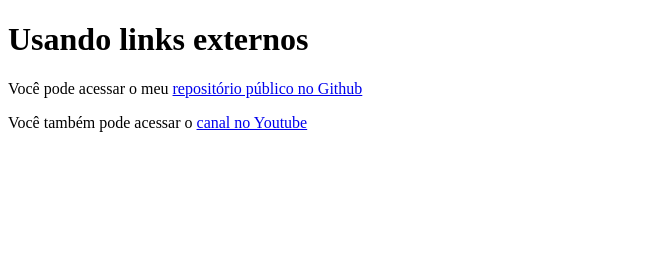
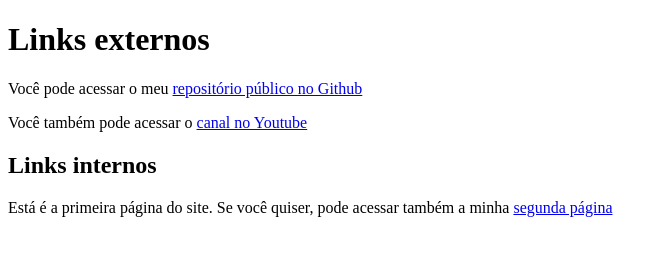
Before and after one commit to VagnerhsFranca/HTML-CSS, a plain HTML site: page exercícios/ex010-hiperlinks e ancoragem/index.html in a window 1280 px wide. Shown: the whole page, without its empty margins (0-667 px from the left). Drawn offline with Linux system fonts and the light colour scheme.

Commit message:
links externos

```diff
--- a/exercícios/ex010-hiperlinks e ancoragem/index.html
+++ b/exercícios/ex010-hiperlinks e ancoragem/index.html
@@ -6,13 +6,14 @@
     <title>Trabalhando com links</title>
 </head>
 <body>
-    <h1>Usando links externos</h1>
+    <h1>Links externos</h1>
     <p>Você pode acessar o meu <a href="https://gustavoguanabara.github.io/" target="blank" rel="external">repositório público no Github</a>
     </p>
     <p>Você também pode acessar o <a href="https://youtube.com/cursoemvideo/" target="blank" rel="external">canal no Youtube</a></p>
     <!-- 'target' se refere ao local de destino em que o link será aberto.-->
     <!-- blank = abre uma nova janela em branco -->
     <!-- self = abre o link na mesma janela -->
+    <!-- nofollow = informa ao mecanismo de busca que eu não dou o aval de que o site é seguro -->
 
     <!-- a tag 'rel' se refere a onde levará ou do que se trata o link e suporta os valores: -->
     <!-- next = próxima parte/página do documento atual -->
@@ -21,6 +22,8 @@
     <!-- external = outro site -->
 
 
+    <h2>Links internos</h2>
+    <p>Está é a primeira página do site. Se você quiser, pode acessar também a minha <a href="pag002.html" rel="next">segunda página</a></p>
 
 </body>
 </html>
```
Also changed, not shown: exercícios/ex010-hiperlinks e ancoragem/pag002.html (added, +15 -0 lines).
